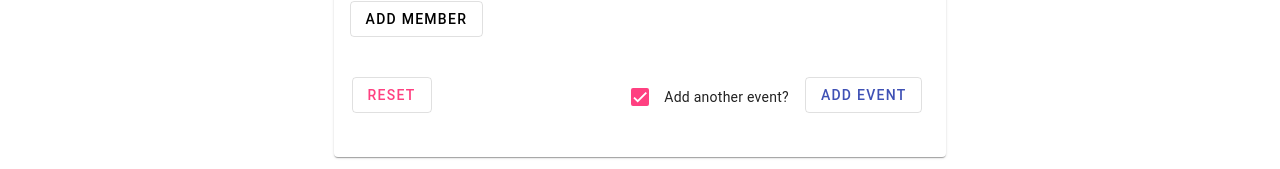
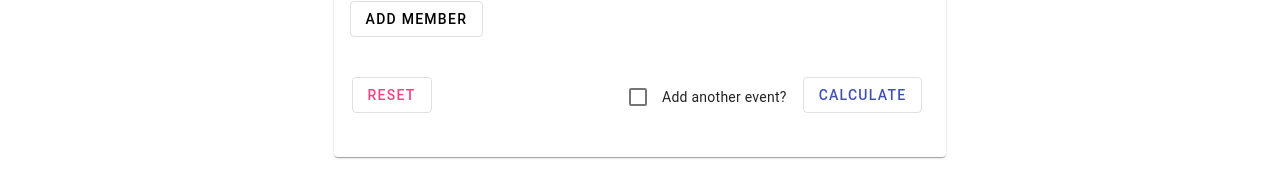
Before and after one commit to tt-Hars/splitTheBills, an Angular app: page /hello in a window 1280 px wide. Shown: the part 463-632 px from the top of the page. Built offline with nearby package versions, Linux system fonts and the light colour scheme.

Commit message:
Linked result with form

```diff
--- a/src/app/pre-login/hello/hello.component.html
+++ b/src/app/pre-login/hello/hello.component.html
@@ -1,4 +1,5 @@
-<app-card class="flex justify-center" [className]="'max-w-[95vw] p-4 m-4'">
+<div class="flex justify-around flex-col-reverse md:flex-row">
+  <app-card [className]="'max-w-[95vw] p-4 m-4 flex justify-center'">
     <h1 class="font-semibold mb-4" card-header>Split the bills!</h1>
     <ng-container card-content>
       <app-form #formRef></app-form>
@@ -33,3 +34,13 @@
       </div>
     </div>
   </app-card>
+
+  <ng-container *ngIf="isResultAvailable">
+    <app-card [className]="'max-w-[95vw] p-4 m-4 flex justify-center'">
+      <h1 class="font-semibold mb-4" card-header>Contribution results:</h1>
+      <ng-container card-content>
+        <app-result [transactionDetail]="hello" #resultRef></app-result>
+      </ng-container>
+    </app-card>
+  </ng-container>
+</div>
--- a/src/app/pre-login/hello/hello.component.ts
+++ b/src/app/pre-login/hello/hello.component.ts
@@ -2,6 +2,7 @@ import { Component, OnInit, ViewChild } from "@angular/core";
 import { FormComponent } from "../../shared/components/form/form.component";
 import { CalculateShare } from "../../shared/logic/calculate-share";
 import { TransactionDetail } from "../../shared/models/data.model";
+import { ResultComponent } from "../../shared/components/result/result.component";
 
 @Component({
   selector: "app-hello",
@@ -11,88 +12,24 @@ import { TransactionDetail } from "../../shared/models/data.model";
 export class HelloComponent implements OnInit {
   csInstance: CalculateShare;
   isChecked: boolean;
+  isResultAvailable: boolean;
 
   ngOnInit(): void {
     this.csInstance = new CalculateShare();
-    this.isChecked = true;
+    this.isChecked = false;
   }
 
   @ViewChild("formRef") formComponent: FormComponent;
+  @ViewChild("resultRef") resultComponent: ResultComponent;
 
   formSubmit(e: Event) {
     this.formComponent.onSubmit();
     const formValue: TransactionDetail = {
       ...this.formComponent.memberForm.value,
     };
-    /*
-     transactionDetail = {
-      transactionId: "234b793d-49d7-409d-b73f-0ca5d3b46278",
-      events: [
-        {
-          eventId: "c4e38c0c-c049-48d9-abf8-2d9581142c85",
-          eventName: "quirky booth's event",
-          members: [
-            {
-              memberId: "c2fe1036-77cd-4748-8feb-b9cabd0a12ae",
-              memberName: "brave mcclintock",
-              amount: 2300,
-              actualContribution: 0,
-              currency: "INR",
-            },
-            {
-              memberId: "3f9fff1d-1c9b-43c6-b6c1-e0f069941f9f",
-              memberName: "trusting villani",
-              amount: 3400,
-              actualContribution: 0,
-              currency: "INR",
-            },
-            {
-              memberId: "da33c3f3-94a9-4a9d-a6c3-57093cb29aab",
-              memberName: "vigilant heisenberg",
-              amount: 9500,
-              actualContribution: 0,
-              currency: "INR",
-            },
-            {
-              memberId: "42ced7f3-d481-432a-ba3b-ea396652cd10",
-              memberName: "practical archimedes",
-              amount: 8230,
-              actualContribution: 0,
-              currency: "INR",
-            },
-          ],
-        },
-        {
-          eventId: "4ad49d8d-576a-409e-a4cf-8cf369d746cb",
-          eventName: "wonderful austin's event",
-          members: [
-            {
-              memberId: "0da14b3d-29af-4c69-9f0a-c437750fe496",
-              memberName: "Brave Mcclintock",
-              amount: 350,
-              actualContribution: 0,
-              currency: "INR",
-            },
-            {
-              memberId: "34e206a3-6a34-4a94-b197-49f81f2532c9",
-              memberName: "Trusting Villani",
-              amount: 0,
-              actualContribution: 0,
-              currency: "INR",
-            },
-            {
-              memberId: "73de2f83-5f61-4530-b3ac-f7c3341fa7f4",
-              memberName: "Practical Archimedes",
-              amount: 89,
-              actualContribution: 0,
-              currency: "INR",
-            },
-          ],
-        },
-      ],
-    };
-    */
     const eventSplits = this.csInstance.calculateEventShare(formValue);
+    this.isResultAvailable = true;
+    setTimeout(() => this.resultComponent.showResult(eventSplits), 0)
     console.log(eventSplits);
   }
 
```
Lines whose indentation alone changed are shown as unchanged.
